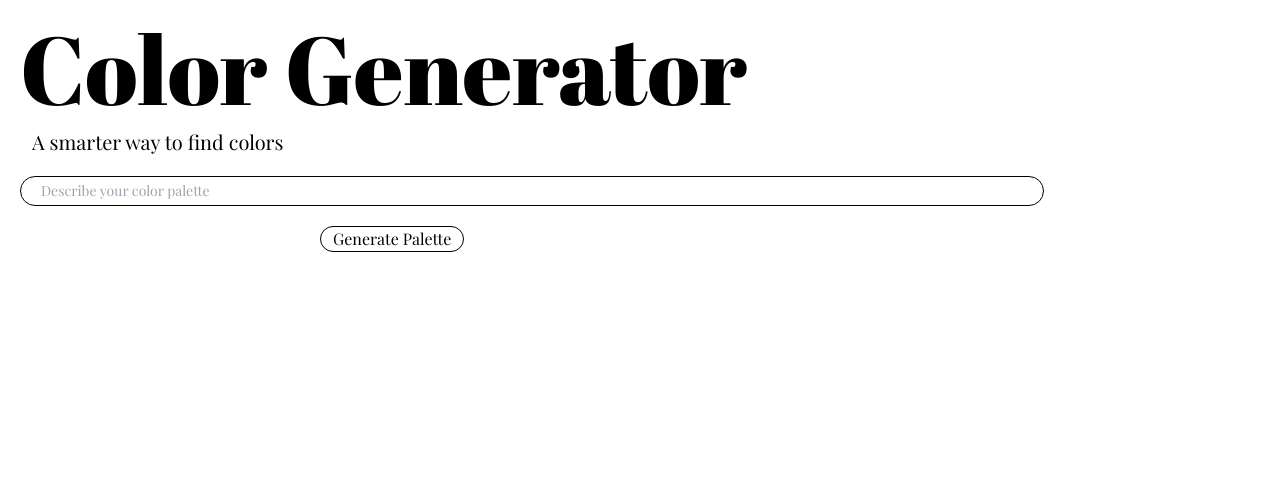
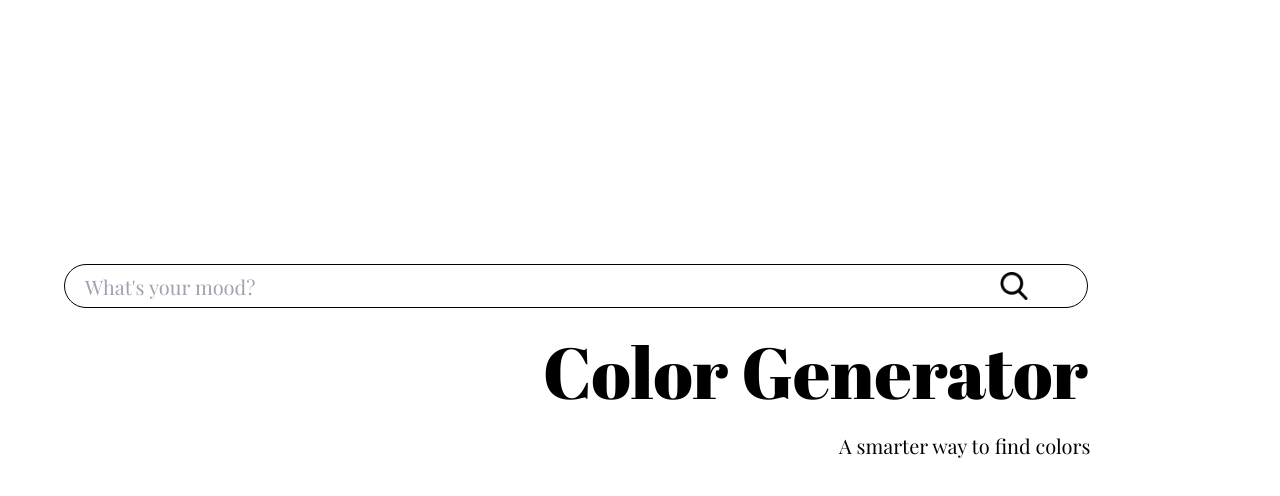
Before and after one commit to SaanviKumar13/ColorGen, a Next.js app in the folder color-gen/: page / in a window 1280 px wide. Shown: the top 496 px of the page. Built offline with nearby package versions, Linux system fonts and the light colour scheme.

Commit message:
feat: improving ui

```diff
--- a/color-gen/components/ColorGenerator.js
+++ b/color-gen/components/ColorGenerator.js
@@ -4,12 +4,11 @@ import { motion } from "framer-motion";
 const ColorGenerator = () => {
   const [input, setInput] = useState("");
   const [palette, setPalette] = useState([]);
-
   async function fetchData() {
     const response = await fetch("https://api.openai.com/v1/completions", {
       method: "POST",
       headers: {
-        Authorization: `Bearer ${API_KEY} `,
+        Authorization: `Bearer ${process.env.OPEN_AI_API} `,
         "Content-Type": "application/json",
       },
       body: JSON.stringify({
@@ -21,46 +20,52 @@ const ColorGenerator = () => {
 
     const data = await response.json();
     console.log(data);
-    const colorsString = data.choices[0].text.replace(/\n|\s/g, "");
-    const validJSONString = colorsString.replace(/'/g, "");
+    const colorsString = data.choices[0].text.replace(/\n|\s|`/g, "");
+    const validJSONString = colorsString.replace(/'/g, '"');
     console.log(validJSONString);
     const colorsArray = JSON.parse(validJSONString);
-    setPalette(colorsArray);
+    setPalette(colorsArray.slice(0, 6));
   }
 
   return (
-    <div className="m-5">
+    <div className="w-screen h-screen">
+      <div className="z-0 flex flex-col md:flex-row h-[100vh]">
+        {palette.map((color, index) => (
+          <motion.div
+            onClick={() =>
+              navigator.clipboard.writeText(color).then(alert("Copied!"))
+            }
+            whileHover={{ scaleX: 1.1 }}
+            key={index}
+            style={{
+              backgroundColor: color,
+            }}
+            className="w-full h-full"
+          >
+            <motion.p
+              whileHover={{ scale: 1.1 }}
+              className="relative cursor-pointer top-16 font-body m-5 md:top-2 lg:ml-9 bg-white w-fit rounded-full px-1 text-xs"
+            >
+              {color}
+            </motion.p>
+          </motion.div>
+        ))}
+      </div>
+
       <div>
         <input
           type="text"
           id="prompt"
-          placeholder="Describe your color palette"
-          className="font-body text-sm border border-black rounded-full indent-4 p-1 w-[80vw]"
+          placeholder="What's your mood?"
+          className="absolute top-56 mt-10 left-6 md:left-16 font-body text-xl border border-black rounded-full indent-4 p-1 h-11 w-[80vw]"
           value={input}
           onChange={(e) => setInput(e.target.value)}
         />
-      </div>
-      <button
-        onClick={fetchData}
-        className="absolute left-1/4 font-body border border-black hover:bg-black hover:text-white rounded-full px-3 mt-5"
-      >
-        Generate Palette
-      </button>
-      <div>
-        {palette.map((color, index) => (
-          <motion.div
-            whileHover={{ scale: 1.07 }}
-            key={index}
-            style={{
-              backgroundColor: color,
-              width: "200px",
-              height: "200px",
-              display: "inline-block",
-              margin: "10px",
-            }}
-            className="relative top-16 left-10 md:left-0 rounded-lg "
-          ></motion.div>
-        ))}
+        <div className="absolute cursor-pointer left-3/4 top-56 mt-12 md:ml-10 lg:ml-10">
+          <button onClick={fetchData}>
+            <img src="/search.png" alt="search" className="w-6 md:w-7 " />
+          </button>
+        </div>
       </div>
     </div>
   );
--- a/color-gen/pages/index.js
+++ b/color-gen/pages/index.js
@@ -11,7 +11,8 @@ export default function Home() {
         <link rel="icon" href="favicon.ico" />
       </Head>
       <main className={"bg-white min-h-screen "}>
-        <div className="m-5">
+        <ColorGenerator />
+        <div className="">
           <motion.h1
             initial="hidden"
             whileInView="visible"
@@ -21,9 +22,10 @@ export default function Home() {
               hidden: { opacity: 0, y: -40 },
               visible: { opacity: 1, y: 0 },
             }}
-            className="font-title text-7xl md:text-8xl"
+            className="absolute text-right top-72 right-[15%] font-title text-5xl mt-12 md:text-7xl"
           >
-            Color Generator
+            Color
+            <br className="md:hidden" /> Generator
           </motion.h1>
           <motion.p
             initial="hidden"
@@ -34,12 +36,11 @@ export default function Home() {
               hidden: { opacity: 0, y: -40 },
               visible: { opacity: 1, y: 0 },
             }}
-            className="font-body mt-3 text-xl ml-3"
+            className="absolute top-80 mt-32 right-[12%] mr-4 md:mt-28 md:mr-9 font-body text-xl"
           >
             A smarter way to find colors
           </motion.p>
         </div>
-        <ColorGenerator />
       </main>
     </>
   );
--- a/color-gen/styles/globals.css
+++ b/color-gen/styles/globals.css
@@ -1,6 +1,5 @@
 @import url('https://fonts.googleapis.com/css2?family=Playfair+Display&display=swap');
 @import url('https://fonts.googleapis.com/css2?family=Abril+Fatface&display=swap');
-
 
 @tailwind base;
 @tailwind components;
```
Also changed, not shown: 1 other file (tests, documents, lock files or other folders).
